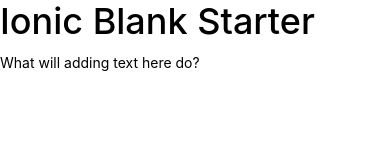
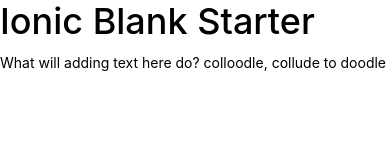
Before and after one commit to hlhull/todo, a website: page www/index.html in a window 390 px wide. Drawn offline with Linux system fonts and the light colour scheme; some packages are replaced by stand-ins of ours; files that its build step writes are made by us from their sources.

Commit message:
edited html text

```diff
--- a/www/index.html
+++ b/www/index.html
@@ -39,7 +39,7 @@
         <h1 class="title">Ionic Blank Starter</h1>
       </ion-header-bar>
       <ion-content>
-        <p>What will adding text here do?</p>
+        <p>What will adding text here do? colloodle, collude to doodle</p>
       </ion-content>
     </ion-pane>
   </body>
```
